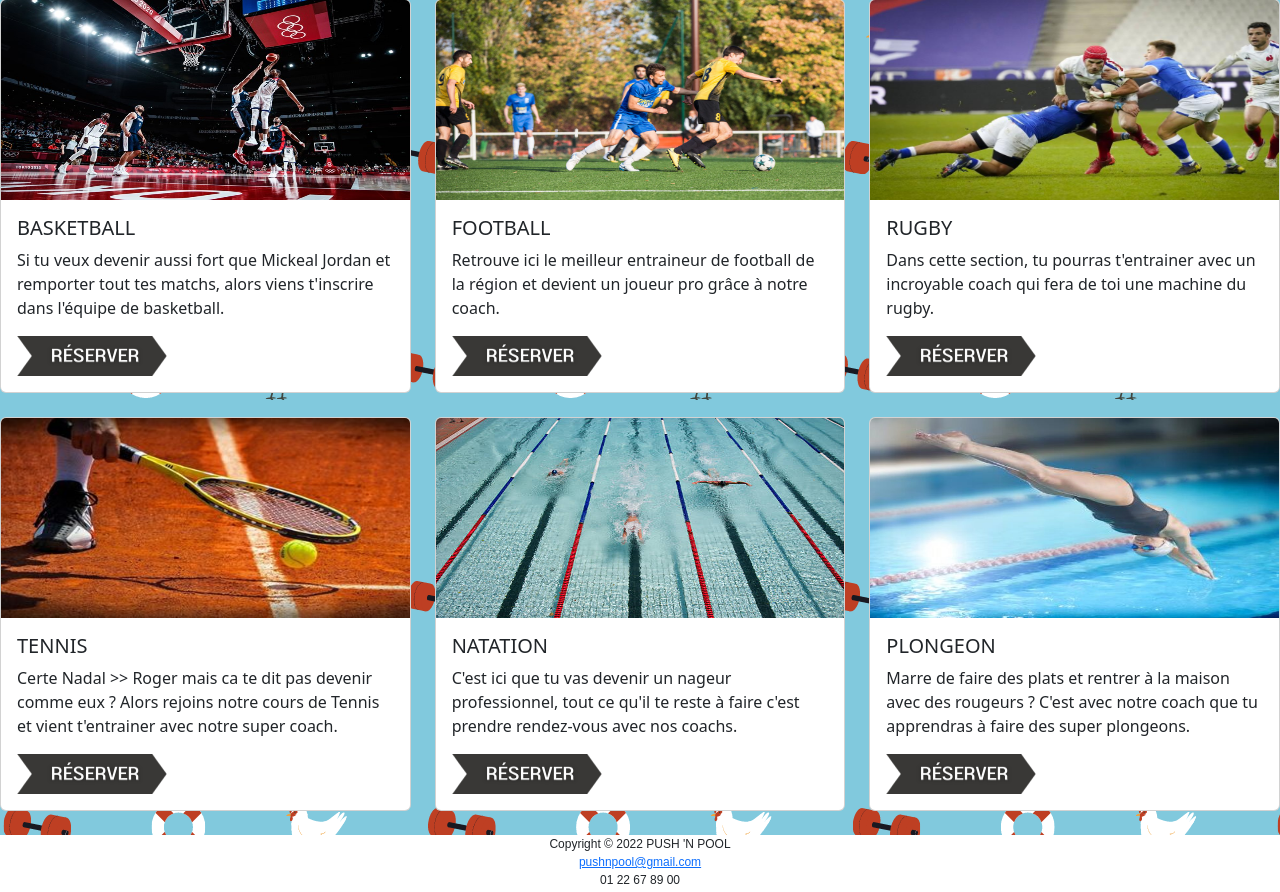
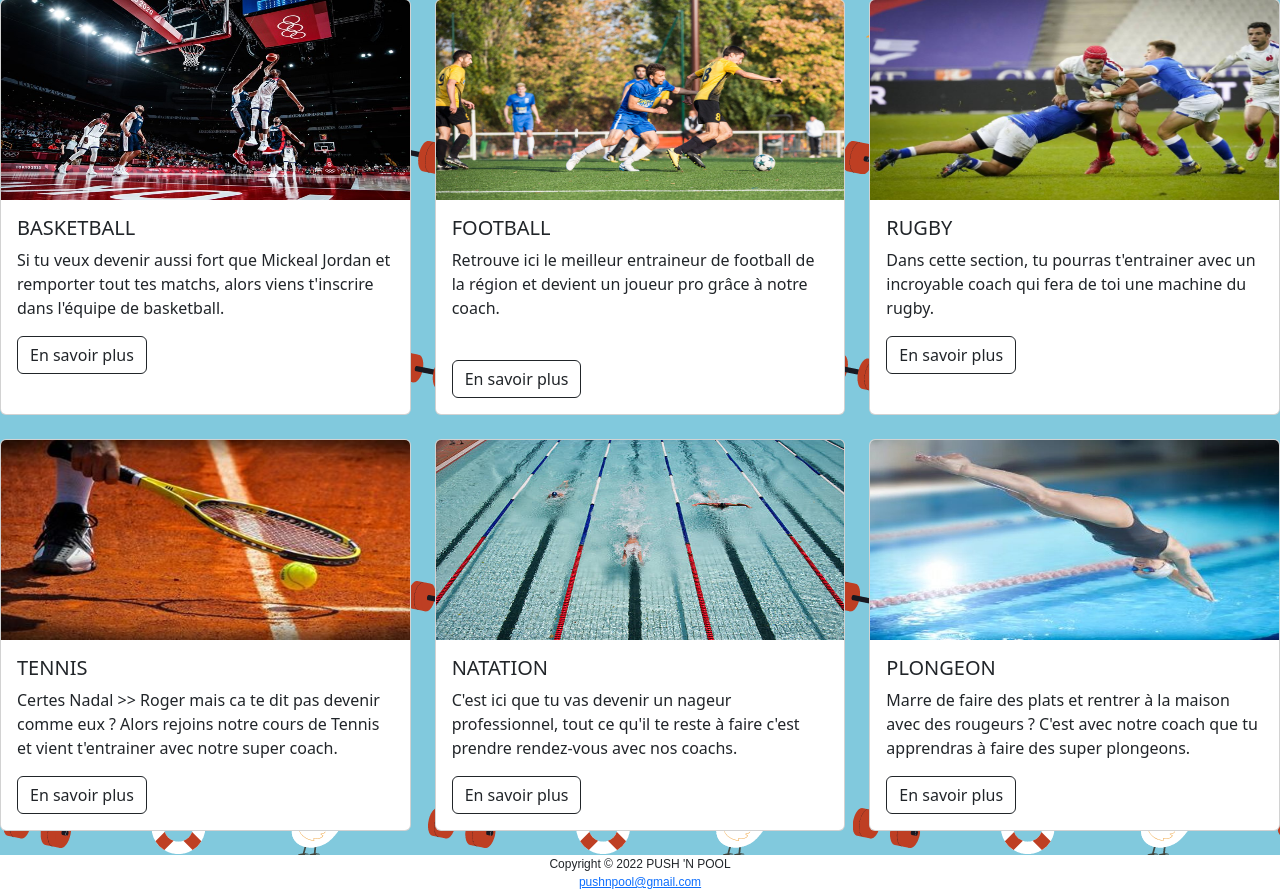
Before and after one commit to Maxence-bth/Projet_web, a PHP site: page /push_n_pool/competition.html in a window 1280 px wide. Shown: the part 221-1113 px from the top of the page. Run offline with PHP 8.4, Linux system fonts and the light colour scheme.

Commit message:
maj bouton

```diff
--- a/activites.php
+++ b/activites.php
@@ -60,7 +60,7 @@ session_start();
      <div class="row row-cols-1 row-cols-md-3 g-4">
         <div class="col">
           <div class="card h-100">
-            <img src="images/cardio.jpg" class="card-img-top" alt="erreur" width="300" height="200">
+            <img src="images/cardiou.jpg" class="card-img-top" alt="erreur" width="300" height="200">
             <div class="card-body">
               <h5 class="card-title">CARDIO-TRAINING</h5>
               <p class="card-text">La salle de sport dispose de plusieurs appareils d'<strong>entrainement cardio</strong>. Les coachs vous proposent plusieurs types de séances. Ils s'adapteront à votre niveau.<br><br>
@@ -77,7 +77,7 @@ session_start();
         </div>
         <div class="col">
           <div class="card h-100">
-            <img src="images/biking.jpg" class="card-img-top" alt="erreur" width="300" height="200">
+            <img src="images/bikingo.jpg" class="card-img-top" alt="erreur" width="300" height="200">
             <div class="card-body">
               <h5 class="card-title">BIKING</h5>
               <p class="card-text">La salle possède aussi des vélos pour faire du <strong>Biking</strong> avec des coachs qui sauront vous faire transpirer. </p>
@@ -128,7 +128,7 @@ session_start();
           </div>
           <div class="col">
             <div class="card h-100">
-                <img src="images/fitness.jpg" class="card-img-top" alt="erreur" width="300" height="200">
+                <img src="images/fitnesso.jpg" class="card-img-top" alt="erreur" width="300" height="200">
               <div class="card-body">
                 <h5 class="card-title">FITNESS</h5>
                 <p class="card-text">Tu veux bouger au rythme de tes musiques préférées et avoir un <strong>corps de dieu</strong>, alors c'est avec nos coachs de fintess que tu vas atteindre ton objectif</p>
--- a/competition.html
+++ b/competition.html
@@ -59,7 +59,7 @@
             <div class="card-body">
               <h5 class="card-title">BASKETBALL</h5>
               <p class="card-text">Si tu veux devenir aussi fort que Mickeal Jordan et remporter tout tes matchs, alors viens t'inscrire dans l'équipe de basketball.</p>
-              <a href="activites.html"><img src="images/reserver.png" alt="erreur" width="150" height="40"/></a>
+              <a href="activites.html"><button type="button" class="btn btn-outline-dark">En savoir plus</button></a>
             </div>
           </div>
         </div>
@@ -69,7 +69,8 @@
             <div class="card-body">
               <h5 class="card-title">FOOTBALL</h5>
               <p class="card-text">Retrouve ici le meilleur entraineur de football de la région et devient un joueur pro grâce à notre coach.</p>
-              <a href="activites.html"><img src="images/reserver.png" alt="erreur" width="150" height="40"/></a>
+              <br>
+              <a href="activites.html"><button type="button" class="btn btn-outline-dark">En savoir plus</button></a>
             </div>
           </div>
         </div>
@@ -79,7 +80,7 @@
             <div class="card-body">
               <h5 class="card-title">RUGBY</h5>
               <p class="card-text">Dans cette section, tu pourras t'entrainer avec un incroyable coach qui fera de toi une machine du rugby.</p>
-              <a href="activites.html"><img src="images/reserver.png" alt="erreur" width="150" height="40"/></a>
+              <a href="activites.html"><button type="button" class="btn btn-outline-dark">En savoir plus</button></a>
             </div>
           </div>
         </div>
@@ -88,8 +89,8 @@
                 <img src="images/tennis.jpg" class="card-img-top" alt="erreur" width="300" height="200">
               <div class="card-body">
                 <h5 class="card-title">TENNIS</h5>
-                <p class="card-text">Certe Nadal >> Roger mais ca te dit pas devenir comme eux ? Alors rejoins notre cours de Tennis et vient t'entrainer avec notre super coach. </p>
-                <a href="activites.html"><img src="images/reserver.png" alt="erreur" width="150" height="40"/></a>
+                <p class="card-text">Certes Nadal >> Roger mais ca te dit pas devenir comme eux ? Alors rejoins notre cours de Tennis et vient t'entrainer avec notre super coach. </p>
+                <a href="activites.html"><button type="button" class="btn btn-outline-dark">En savoir plus</button></a>
               </div>
             </div>
           </div>
@@ -99,7 +100,7 @@
               <div class="card-body">
                 <h5 class="card-title">NATATION</h5>
                 <p class="card-text">C'est ici que tu vas devenir un nageur professionnel, tout ce qu'il te reste à faire c'est prendre rendez-vous avec nos coachs.</p>
-                <a href="activites.html"><img src="images/reserver.png" alt="erreur" width="150" height="40"/></a>
+                <a href="activites.html"><button type="button" class="btn btn-outline-dark">En savoir plus</button></a>
               </div>
             </div>
           </div>
@@ -109,7 +110,7 @@
               <div class="card-body">
                 <h5 class="card-title">PLONGEON</h5>
                 <p class="card-text">Marre de faire des plats et rentrer à la maison avec des rougeurs ? C'est avec notre coach que tu apprendras à faire des super plongeons.</p>
-                <a href="activites.html"><img src="images/reserver.png" alt="erreur" width="150" height="40"/></a>
+                <a href="activites.html"><button type="button" class="btn btn-outline-dark">En savoir plus</button></a>
               </div>
             </div>
           </div>
--- a/inscription.html
+++ b/inscription.html
@@ -19,7 +19,7 @@
       <div class="card" style="width: 18rem;">
         <div class="card-body">
           <h5 class="card-title">INSCRIPTION CLIENT</h5>
-          <a href="signInForm.html"><img src="images/inscriptionclient.png" alt="erreur" width="150" height="40"/></a>
+          <a href="signInForm.html"><button type="button" class="btn btn-outline-danger">S'INSCRIRE</button></a>
         </div>
       </div>
       <br>
@@ -27,7 +27,7 @@
       <div class="card text-white bg-danger mb-3" style="width: 18rem;">
         <div class="card-body">
           <h5 class="card-title">INSCRIPTION COACH</h5>
-          <a href="signInFormCoach.html"><img src="images/inscriptioncoach.png" alt="erreur" width="150" height="40"/></a>
+          <a href="signInFormCoach.html"><button type="button" class="btn btn-outline-light">S'INSCRIRE</button></a>
         </div>
       </div>
 
@@ -36,7 +36,7 @@
               </div>
                 <br>
                 <div id="btn">
-                  <a href="index.html"><img src="images/retour_accueil.png" alt="erreur" width="150" height="40"/></a>
+                  <a href="index.html"><button type="button" class="btn btn-outline-light">Retour accueil</button></a>
                 </div>
       </fieldset>
 
```
Also changed, not shown: createAccountCoach.php (+0 -16 lines), parcourir.html (+8 -6 lines), images/bikingo.jpg (added), images/cardiou.jpg (renamed from images/cardio.jpg), images/fitnesso.jpg (renamed from images/fitness.jpg).
